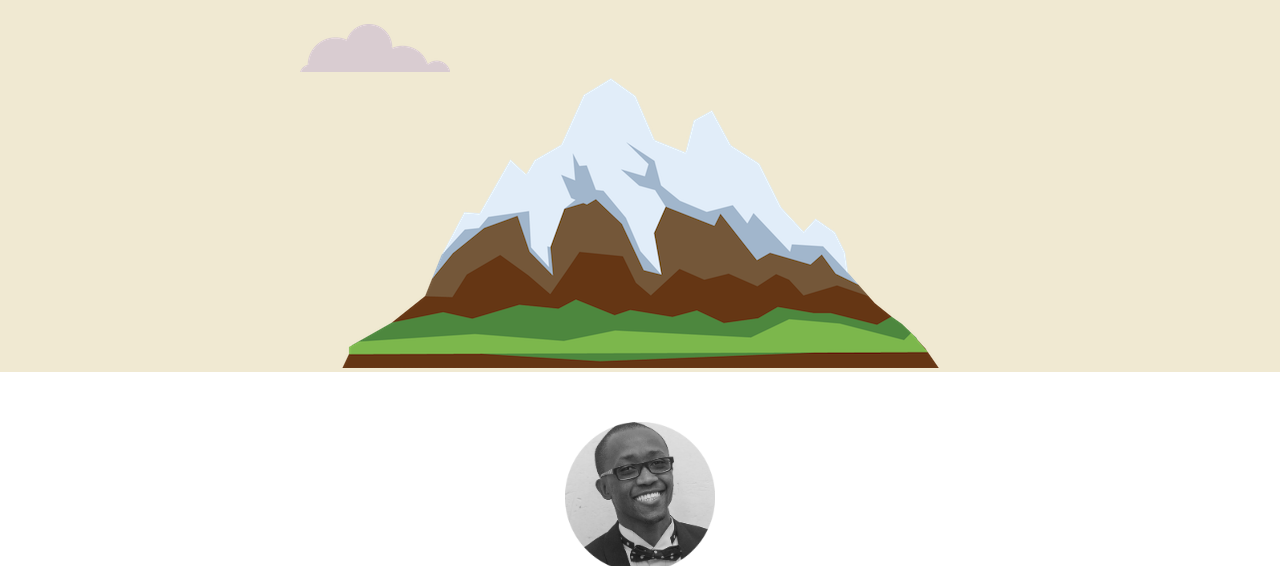
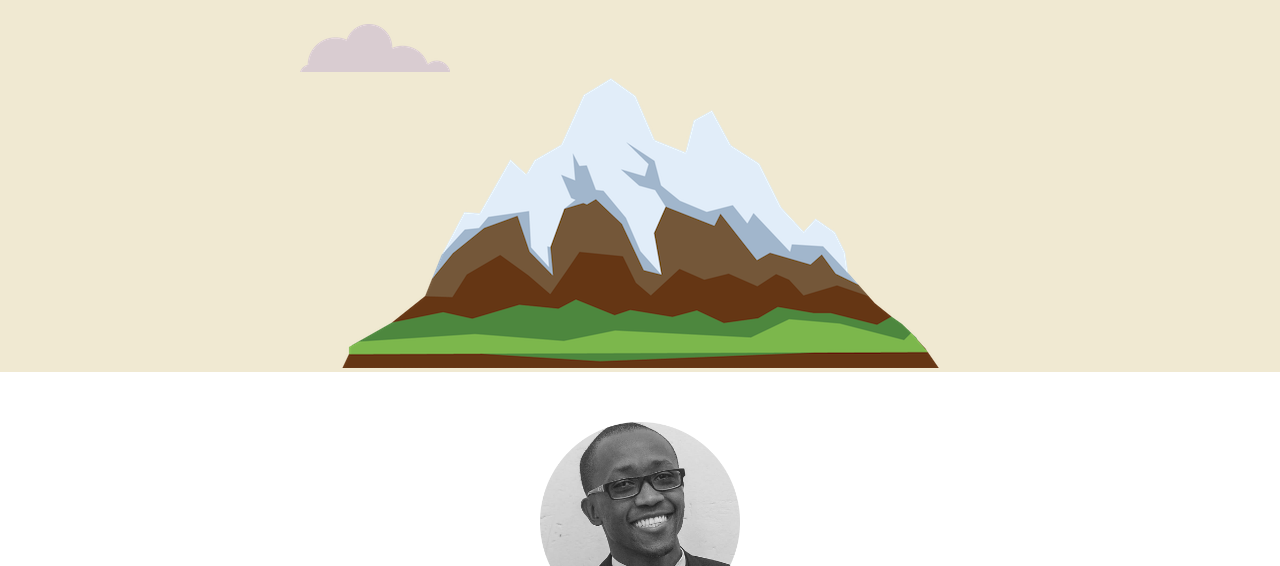
Before and after one commit to joul/portfolio, a plain HTML site: page index.html in a window 1280 px wide. Shown: the part 386-952 px from the top of the page. Drawn offline with Linux system fonts and the light colour scheme.

Commit message:
Profile pic resizing

```diff
--- a/index.html
+++ b/index.html
@@ -21,8 +21,8 @@
 
 <div class="middle-container">
   <div class="profile">
-    <img src="images/jzulu.png" alt="Jonathan Zulu" width="150"
-    height="150">
+    <img src="images/jzulu.png" alt="Jonathan Zulu" width="200"
+    height="200">
     <h2>Hello.</h2>
     <p>Welcome to my profile, my name is Jonathan Zulu.</p>
     <p>I do enjoy a good cup of tea, comedy and nature.</p>
```
